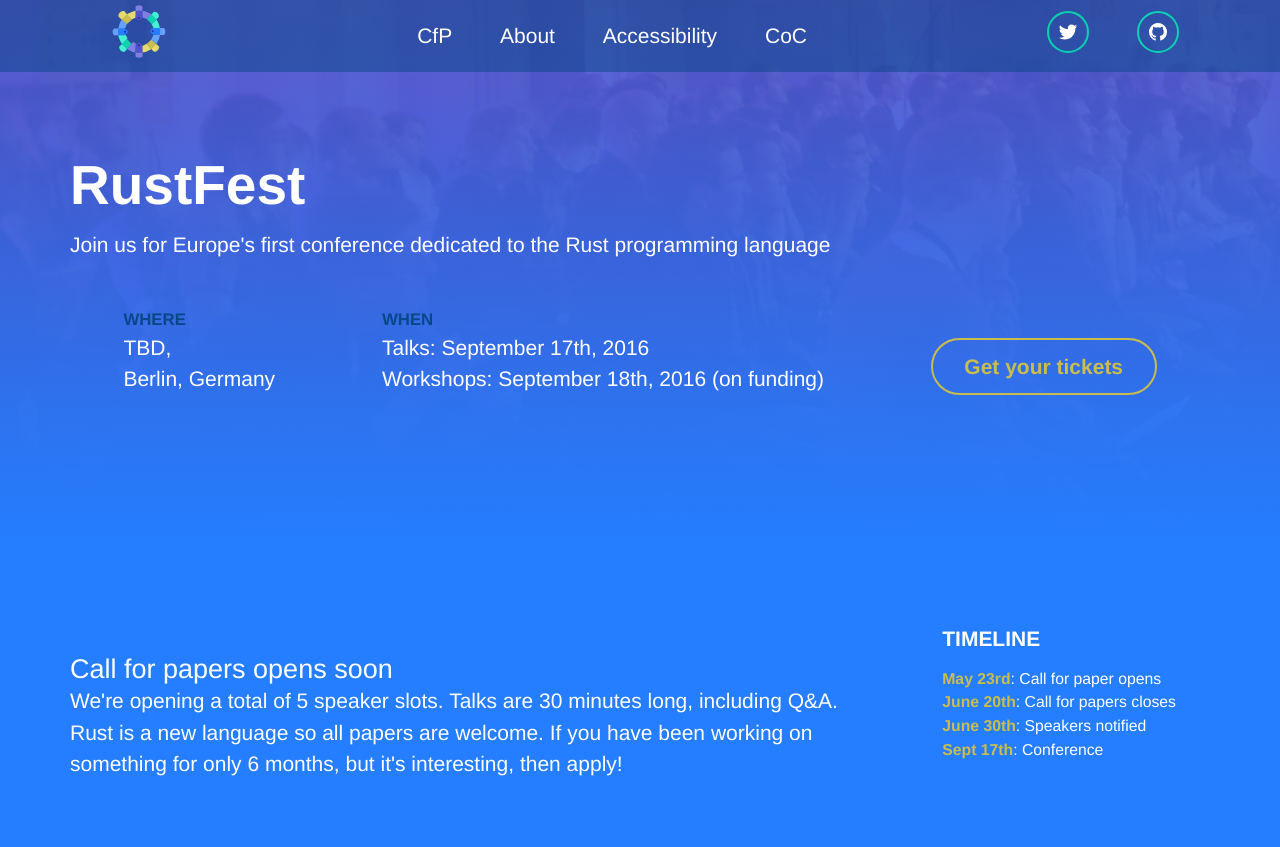
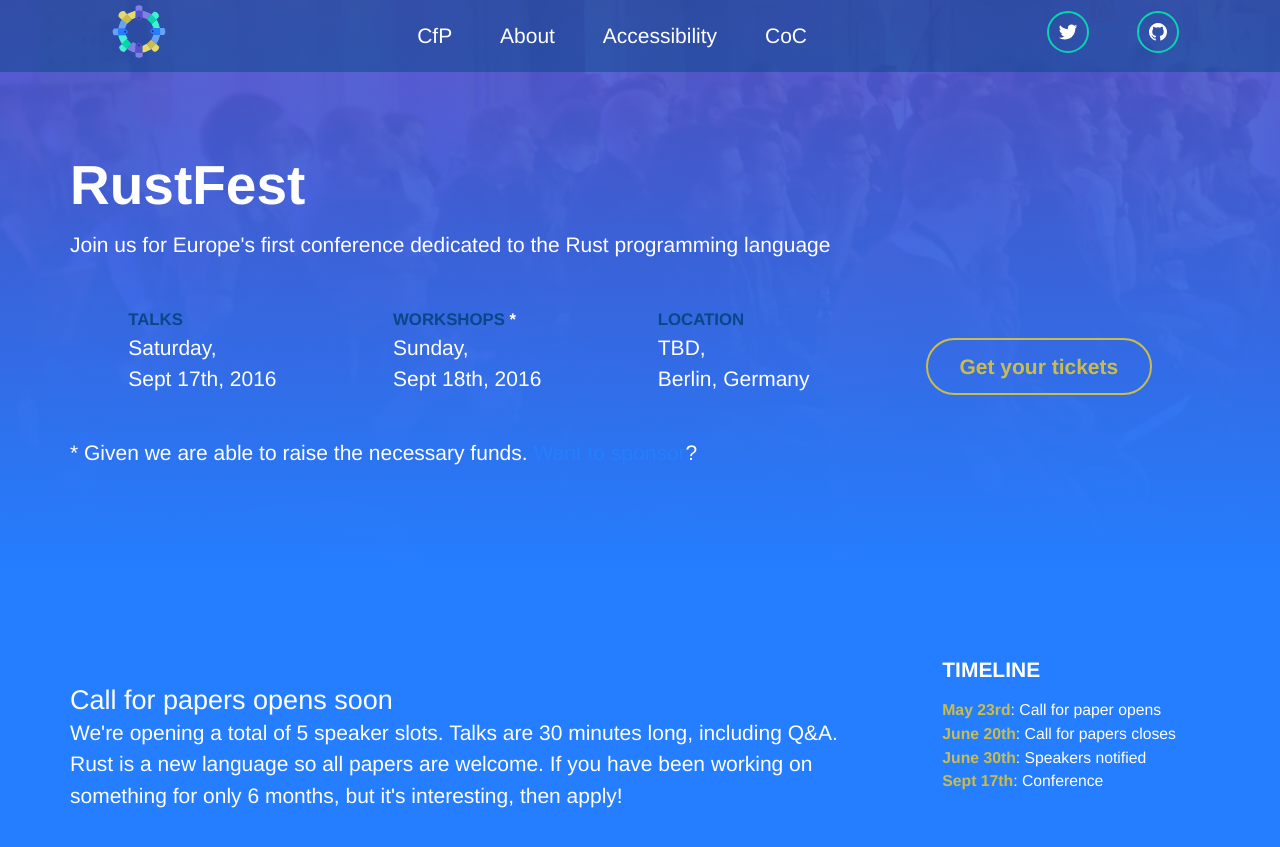
Before and after one commit to RustFestEU/blog.rustfest.eu, a Jekyll site: the page built from home.html, in a window 1280 px wide and 900 px high. Shown: the top 847 px of the window. Built offline with Jekyll 4.4.1, drawn with Linux system fonts in a browser that asks for light colours.

Commit message:
better header content

```diff
--- a/home.html
+++ b/home.html
@@ -8,8 +8,25 @@
     <p>Join us for Europe's first conference dedicated to the Rust programming language</p>
 
     <div class="itemgroup">
+
       <div>
-        <p class="desc">Where</p>
+        <p class="desc">Talks</p>
+        <p>
+          Saturday,<br/>
+          Sept 17th, 2016
+        </p>
+      </div>
+
+      <div title="Pending the necessary funds">
+        <p class="desc">Workshops <span style="color:white">*</span></p>
+        <p>
+          Sunday,<br/>
+          Sept 18th, 2016
+        </p>
+      </div>
+
+      <div>
+        <p class="desc">Location</p>
         <p>
           <address>
             TBD, <br/>
@@ -18,17 +35,13 @@
         </p>
       </div>
 
-      <div>
-        <p class="desc">When</p>
-        <p>
-          Talks: September 17th, 2016<br/>
-          Workshops: September 18th, 2016 (on funding)
-        </p>
-      </div>
-
       <div class="callout">
         <a class="button primary">Get your tickets</a>
       </div>
+    </div>
+
+    <div class="disclaimer">
+      * Given we are able to raise the necessary funds. <a href="sponsors">Want to sponsor</a>?
     </div>
 
   </section>
```
